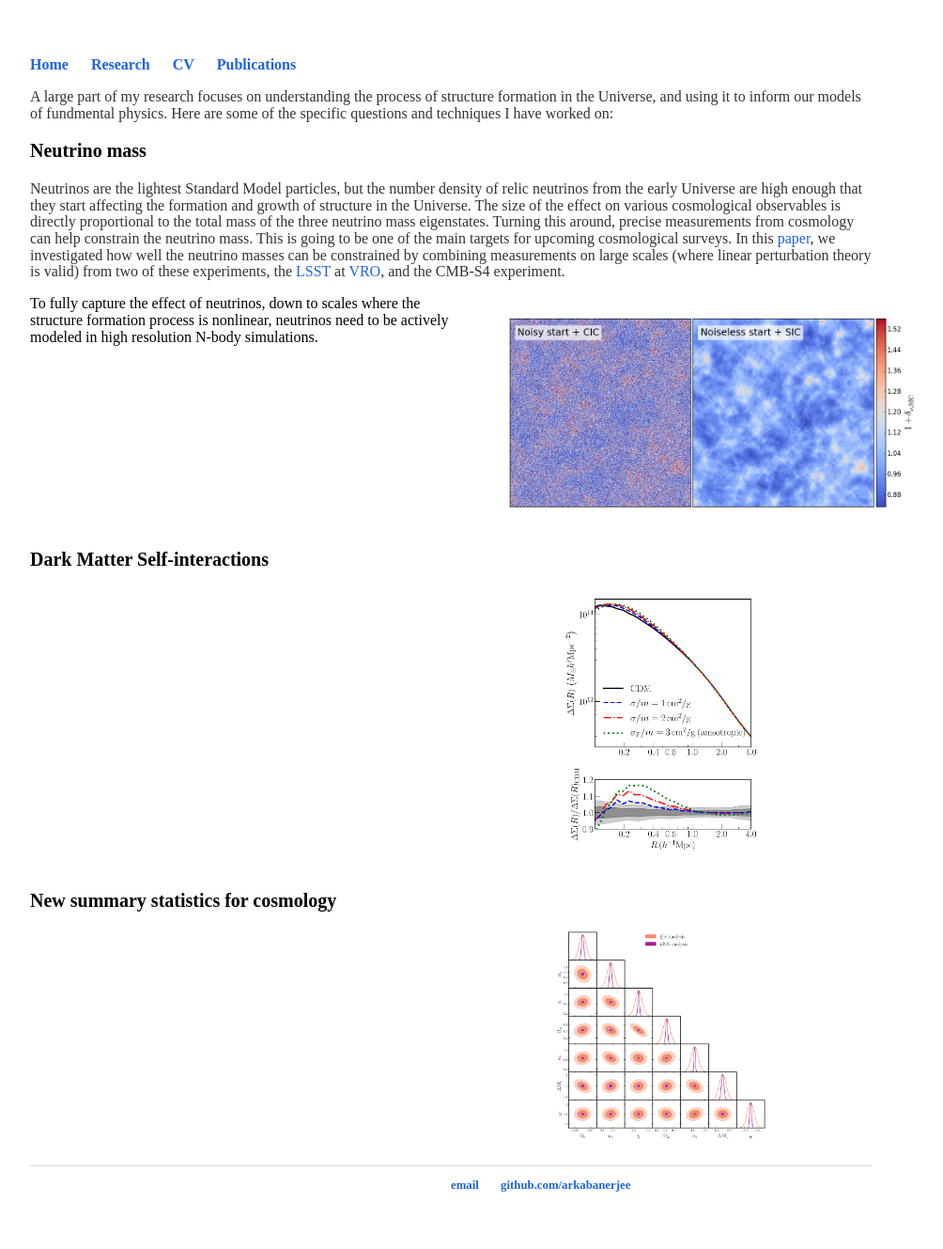
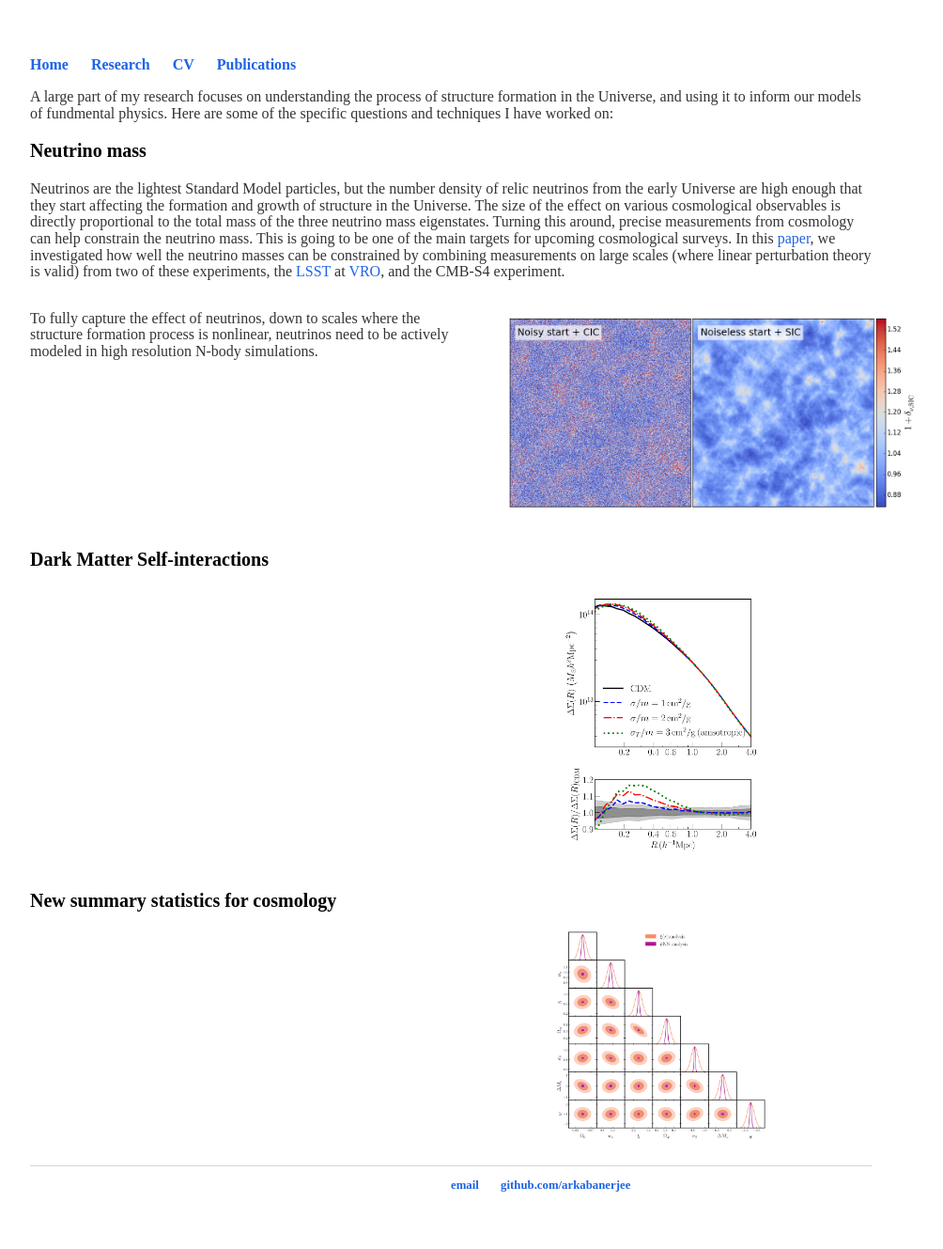
Before and after one commit to arkabanerjee/arkabanerjee.github.io, a Jekyll site: the page built from research/index.html, in a window 1280 px wide. Shown: the whole page at 94% size, without its empty margins (160-1164 px from the left). Built offline with Jekyll 4.4.1, drawn with Linux system fonts in a browser that asks for light colours.

```diff
--- a/research/index.html
+++ b/research/index.html
@@ -10,7 +10,7 @@ title: Research
     <p></p>
     <div style="width: 100%;">
         <div style="width: 50%; height: 250px; float: left;">
-             To fully capture the effect of neutrinos, down to scales where the structure formation process is nonlinear, neutrinos need to be actively modeled in high resolution N-body simulations.
+             <p>To fully capture the effect of neutrinos, down to scales where the structure formation process is nonlinear, neutrinos need to be actively modeled in high resolution N-body simulations.</p>
         </div>
         <div style="margin-left: 50%; height: 250px;">
             <img src="pic_vs_sic.png" width="500" height="250" >
```
